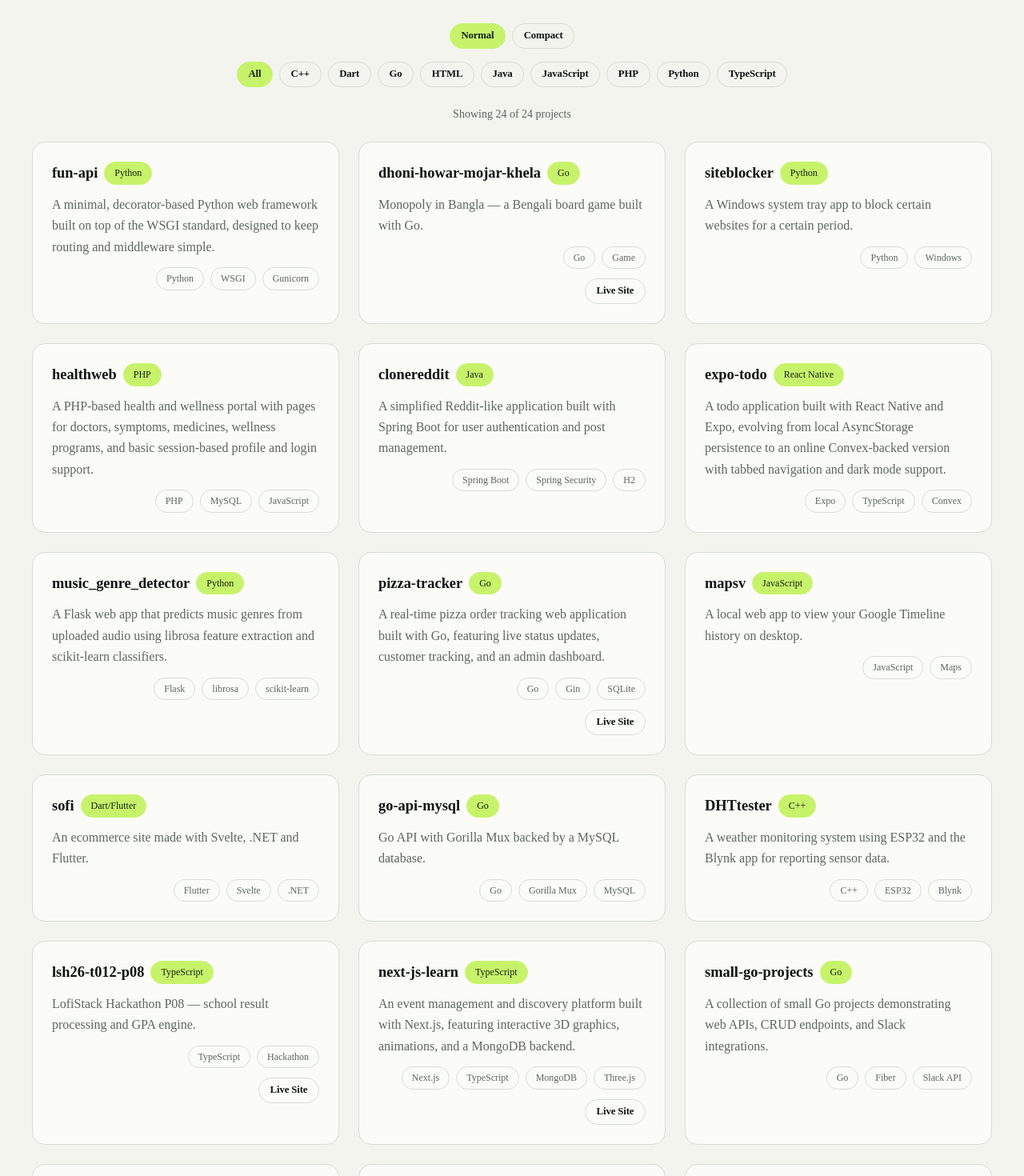
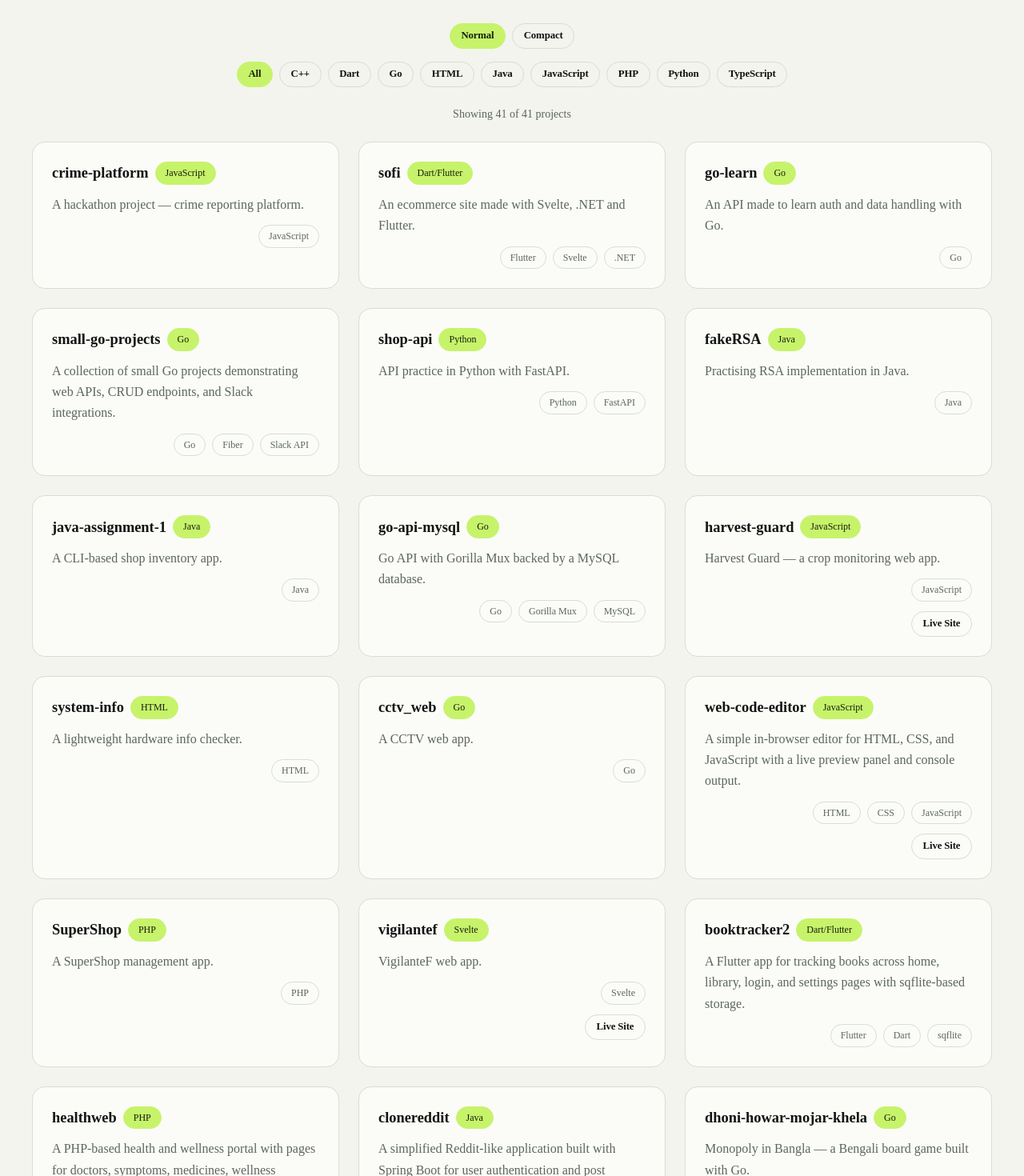
Before and after one commit to junaid-h0ssain/junaid-h0ssain.github.io, a Next.js app in the folder web/: page /projects in a window 1280 px wide. Shown: the part 300-1770 px from the top of the page at 80% size. Built offline with nearby package versions, Linux system fonts and the light colour scheme.

Commit message:
Add 17 more projects from GitHub

```diff
--- a/web/data/projects.ts
+++ b/web/data/projects.ts
@@ -237,4 +237,128 @@ export const PROJECTS: Project[] = [
     tags: ["Svelte"],
     liveUrl: "https://valentine-card.junadhon81.workers.dev/",
   },
+  {
+    repo: "junaid-h0ssain/react_native_expo",
+    title: "react_native_expo",
+    badge: "TypeScript",
+    description: "Small React Native/Expo projects.",
+    tags: ["TypeScript", "React Native", "Expo"],
+  },
+  {
+    repo: "junaid-h0ssain/comp-react",
+    title: "comp-react",
+    badge: "TypeScript",
+    description: "Practising React components.",
+    tags: ["TypeScript", "React"],
+    liveUrl: "https://comp-react.junadhon81.workers.dev/",
+  },
+  {
+    repo: "junaid-h0ssain/go-react-todo-list",
+    title: "go-react-todo-list",
+    badge: "Go",
+    description: "A todo list app with a Go backend and React frontend.",
+    tags: ["Go", "React"],
+  },
+  {
+    repo: "junaid-h0ssain/insert",
+    title: "insert",
+    badge: "TypeScript",
+    description: "An attempt at an online Cursor clone.",
+    tags: ["TypeScript"],
+  },
+  {
+    repo: "junaid-h0ssain/astro-learn",
+    title: "astro-learn",
+    badge: "Astro",
+    description: "Learning Astro with small experiments.",
+    tags: ["Astro"],
+    liveUrl: "https://junaid-h0ssain.github.io/astro-learn/",
+  },
+  {
+    repo: "junaid-h0ssain/go-crud-api",
+    title: "go-crud-api",
+    badge: "Go",
+    description: "A simple CRUD API in Go for learning.",
+    tags: ["Go"],
+  },
+  {
+    repo: "junaid-h0ssain/go-learn",
+    title: "go-learn",
+    badge: "Go",
+    description: "An API made to learn auth and data handling with Go.",
+    tags: ["Go"],
+  },
+  {
+    repo: "junaid-h0ssain/fakeRSA",
+    title: "fakeRSA",
+    badge: "Java",
+    description: "Practising RSA implementation in Java.",
+    tags: ["Java"],
+  },
+  {
+    repo: "junaid-h0ssain/data-management",
+    title: "data-management",
+    badge: "TypeScript",
+    description: "A data management web app.",
+    tags: ["TypeScript"],
+    liveUrl: "https://data-management-ebon.vercel.app",
+  },
+  {
+    repo: "junaid-h0ssain/harvest-guard",
+    title: "harvest-guard",
+    badge: "JavaScript",
+    description: "Harvest Guard — a crop monitoring web app.",
+    tags: ["JavaScript"],
+    liveUrl: "https://perplex1.vercel.app",
+  },
+  {
+    repo: "junaid-h0ssain/crime-platform",
+    title: "crime-platform",
+    badge: "JavaScript",
+    description: "A hackathon project — crime reporting platform.",
+    tags: ["JavaScript"],
+  },
+  {
+    repo: "junaid-h0ssain/vigilantef",
+    title: "vigilantef",
+    badge: "Svelte",
+    description: "VigilanteF web app.",
+    tags: ["Svelte"],
+    liveUrl: "https://vigilantef.vercel.app",
+  },
+  {
+    repo: "junaid-h0ssain/java-assignment-1",
+    title: "java-assignment-1",
+    badge: "Java",
+    description: "A CLI-based shop inventory app.",
+    tags: ["Java"],
+  },
+  {
+    repo: "junaid-h0ssain/kidss",
+    title: "kidss",
+    badge: "Dart/Flutter",
+    description: "A Flutter app using the Hive database.",
+    tags: ["Flutter", "Dart", "Hive"],
+  },
+  {
+    repo: "junaid-h0ssain/SuperShop",
+    title: "SuperShop",
+    badge: "PHP",
+    description: "A SuperShop management app.",
+    tags: ["PHP"],
+  },
+  {
+    repo: "junaid-h0ssain/system-info",
+    title: "system-info",
+    badge: "HTML",
+    description: "A lightweight hardware info checker.",
+    tags: ["HTML"],
+  },
+  {
+    repo: "junaid-h0ssain/cctv_web",
+    title: "cctv_web",
+    badge: "Go",
+    description: "A CCTV web app.",
+    tags: ["Go"],
+  },
 ]
```
